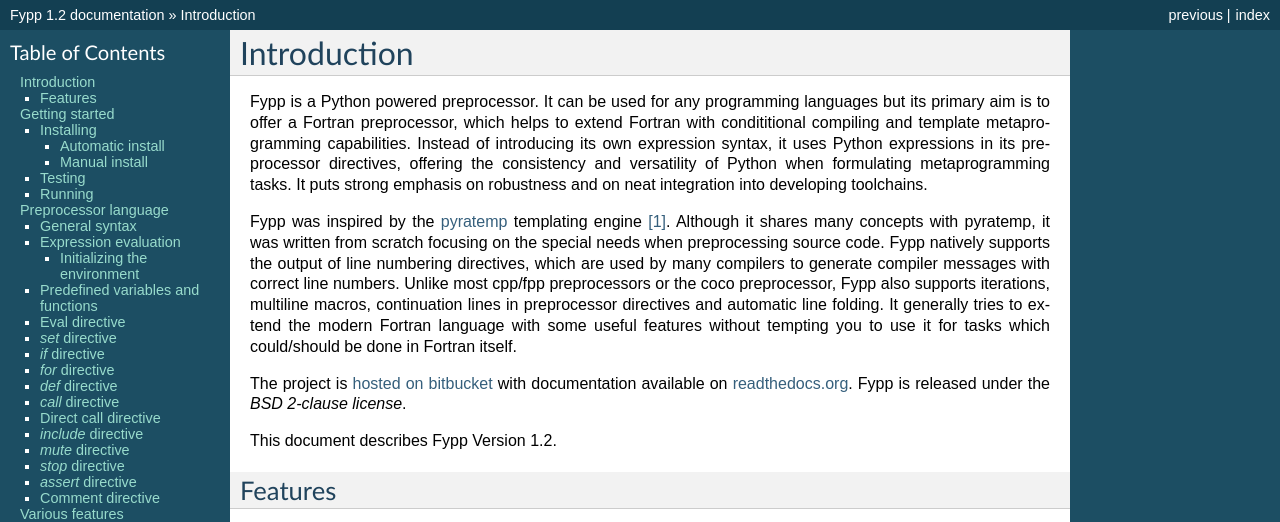
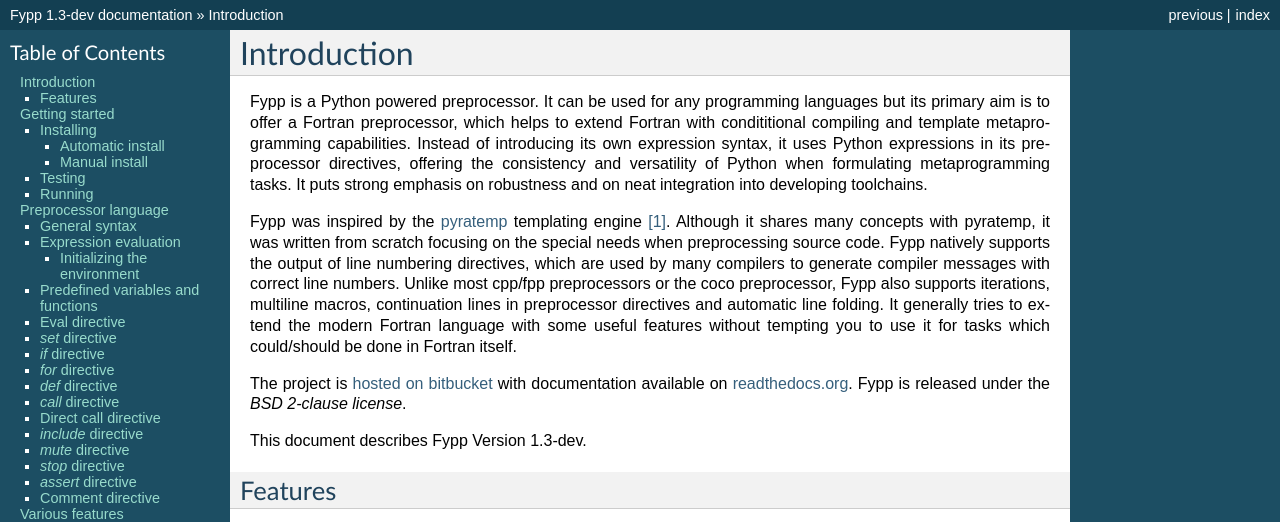
Before and after one commit to aradi/fypp, a Sphinx documentation site: the page built from docs/fypp.rst, in a window 1280 px wide and 900 px high. Shown: the top 522 px of the window. Built offline with Sphinx 7.4.7, drawn with Linux system fonts in a browser that asks for light colours; some of the changed text lies outside the part shown.

Commit message:
Enable literal suffixes in verion numbers

```diff
--- a/CHANGELOG.rst
+++ b/CHANGELOG.rst
@@ -3,8 +3,8 @@
 ==========
 
 
-Unreleased
-==========
+1.3-dev
+=======
 
 Added
 -----
--- a/docs/conf.py
+++ b/docs/conf.py
@@ -53,10 +53,10 @@
 # built documents.
 #
 # The short X.Y version.
-version = '1.2'
+version = '1.3-dev'
 
 # The full version, including alpha/beta/rc tags.
-release = '1.2'
+release = '1.3-dev'
 
 # The language for content autogenerated by Sphinx. Refer to documentation
 # for a list of supported languages.
--- a/docs/fypp.rst
+++ b/docs/fypp.rst
@@ -29,7 +29,7 @@
 <http://fypp.readthedocs.org>`_. Fypp is released under the *BSD 2-clause
 license*.
 
-This document describes Fypp Version 1.2.
+This document describes Fypp Version 1.3-dev.
 
 
 Features
--- a/setup.py
+++ b/setup.py
@@ -11,7 +11,7 @@
 setup(
     name='fypp',
 
-    version='1.2',
+    version='1.3-dev',
 
     description='Python powered Fortran preprocessor',
     long_description=long_description,
```
Also changed, not shown: 2 other files.
